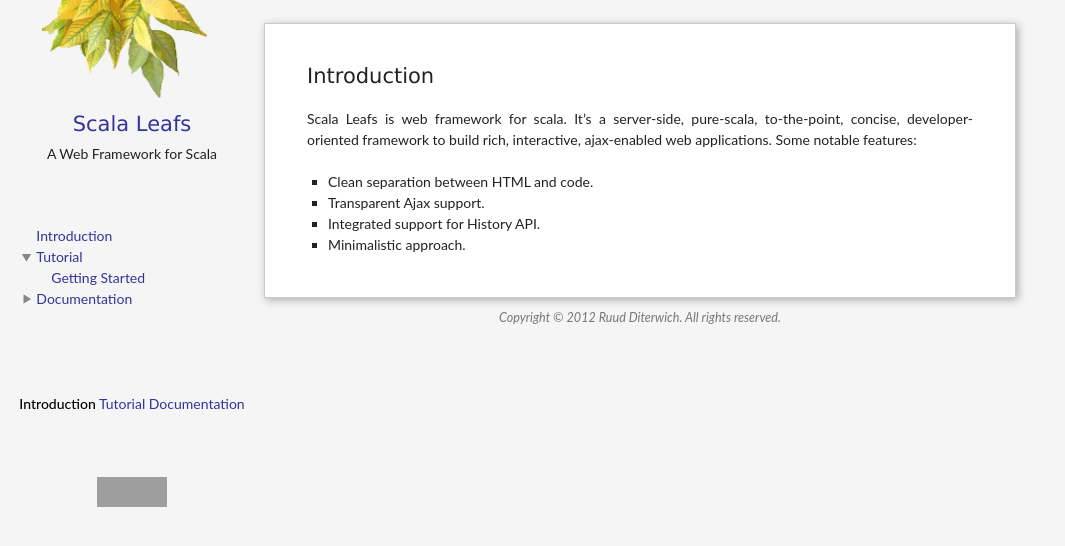
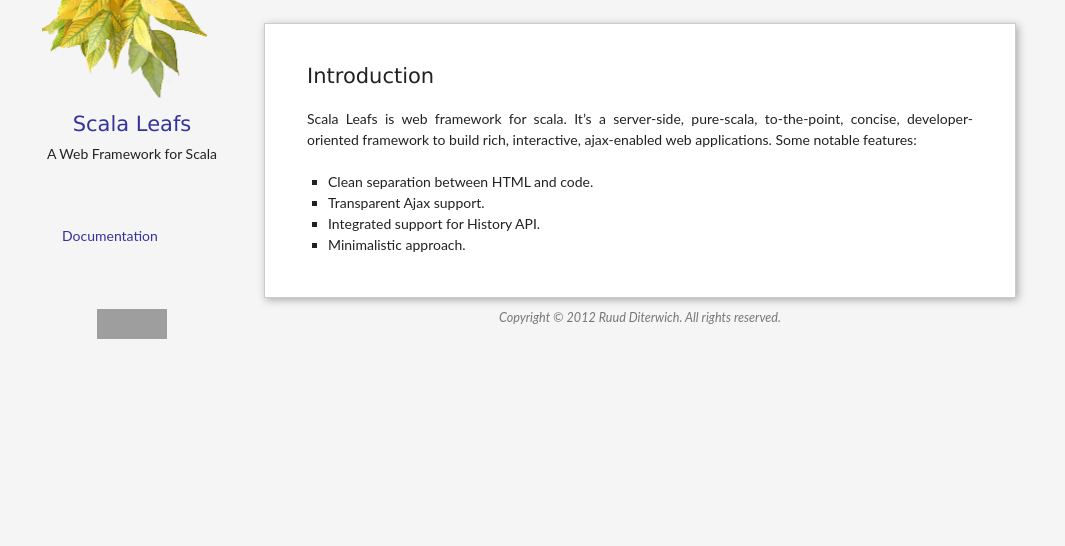
Before and after one commit to scalastuff/scalaleafs, a Jekyll site: the page built from index.md, in a window 1280 px wide. Shown: the top 546 px of the page, without its empty margins (0-1065 px from the left). Built offline with Jekyll 4.4.1, drawn with Linux system fonts in a browser that asks for light colours; grey boxes are pictures that could not be loaded.

Commit message:
Updated _layouts/default.html

```diff
--- a/_layouts/default.html
+++ b/_layouts/default.html
@@ -42,40 +42,13 @@
 		d.add(0,-1,'Introduction', "index.html");
 		d.add(1,0,'Tutorial');
 		d.add(2,1,'Getting Started','getting-started.html');
-		d.add(2,1,'First Steps','first-steps.html');
+		d.add(2,2,'First Steps','first-steps.html');
 		d.add(3,0,'Documentation');
 		d.add(4,3,'Servlet','servlet.html');
 		document.write(d);
         d.openTo(2, true);
 		//-->
     </script>
-                      <br/>                      <br/>                      <br/>                      <br/>
-
-                      <a class="menu1{% if page.title == "Introduction" %} active{% endif %}" href="/index.html">Introduction</a>
-            {% if page.category == "Introduction" %}
-            {% for p in site.pages %}
-            {% if p.category == page.category %}
-            {% for index in (1..20) %}
-            {% if p.index == index %}
-            <a class="menu2{% if p.url == page.url %} active{% endif %}" href="{{ p.url }}">{{ p.title }}</a>
-            {% endif %}
-            {% endfor %}
-            {% endif %}
-            {% endfor %}
-            {% endif %}
-
-                      <a class="menu1{% if page.title == "Tutorial" %} active{% endif %}" href="/tutorial/tutorial.html">Tutorial</a>
-            {% if page.category == "Tutorial" %}
-            {% for p in site.pages %}
-            {% if p.category == page.category %}
-            {% for index in (1..20) %}
-            {% if p.index == index %}
-            <a class="menu2{% if p.url == page.url %} active{% endif %}" href="{{ p.url }}">{{ p.title }}</a>
-            {% endif %}
-            {% endfor %}
-            {% endif %}
-            {% endfor %}
-            {% endif %}
 
                       <a class="menu1{% if page.title == "Documentation" %} active{% endif %}" href="/documentation/documentation.html">Documentation</a>
             {% if page.category == "Documentation" %}
```
